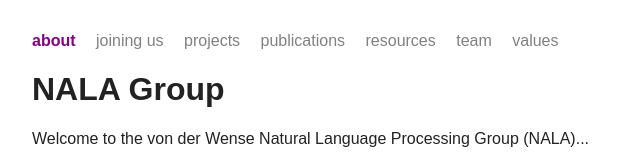
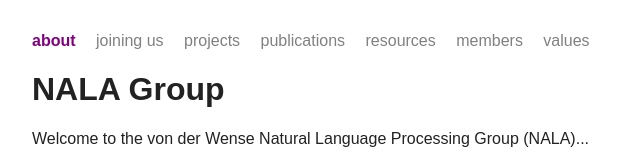
Before and after one commit to MohammedAnas2002/mohammedanas2002.github.io, a plain HTML site: page index.html in a window 1280 px wide. Shown: the top 161 px of the page, 0-640 px from the left. Drawn offline with Linux system fonts and the light colour scheme.

Commit message:
Update index.html

```diff
--- a/index.html
+++ b/index.html
@@ -13,7 +13,7 @@
     <a href="#">projects</a>
     <a href="#">publications</a>
     <a href="#">resources</a>
-    <a href="#">team</a>
+    <a href="#">members</a>
     <a href="#">values</a>
   </nav>
 
```
